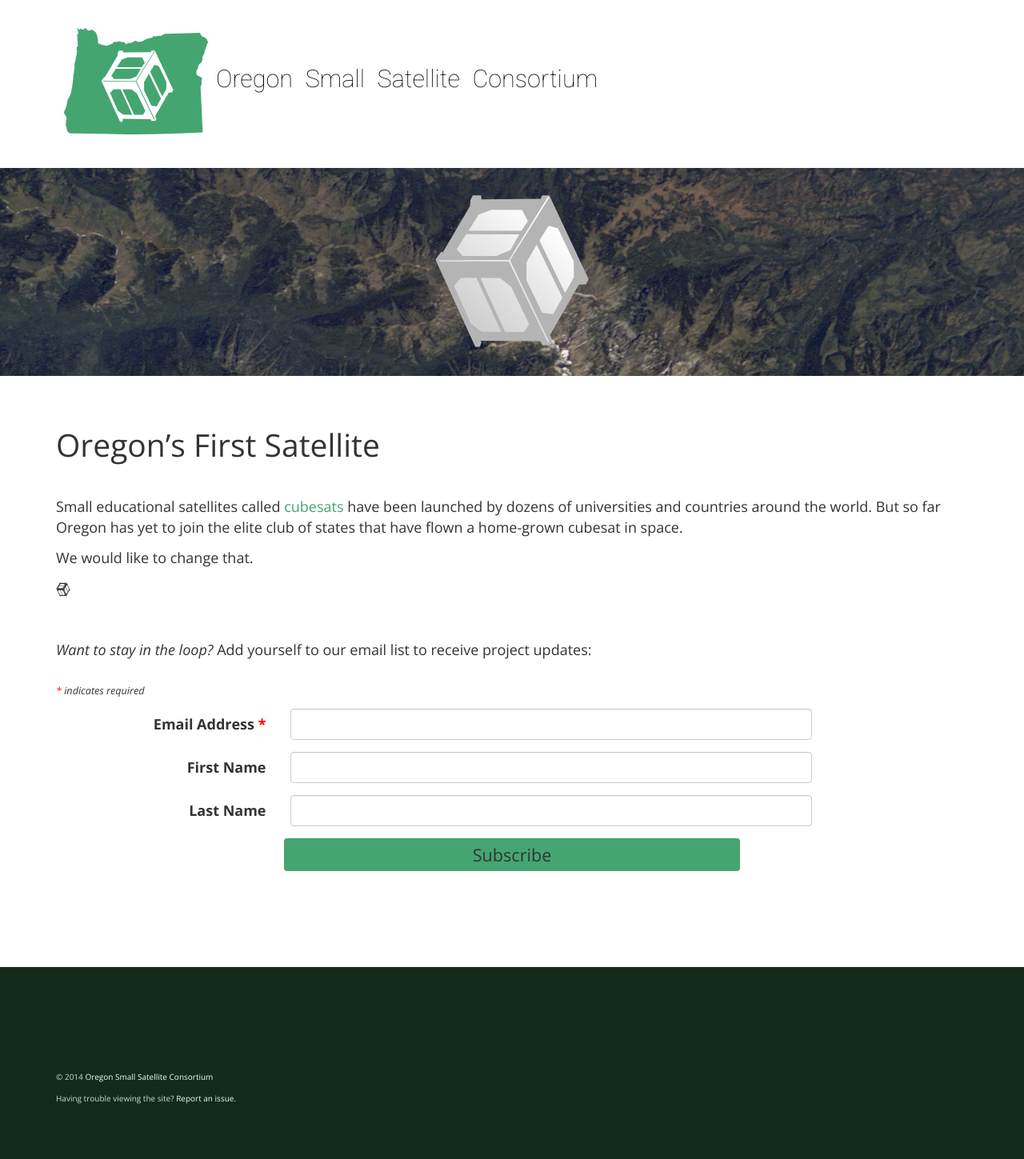
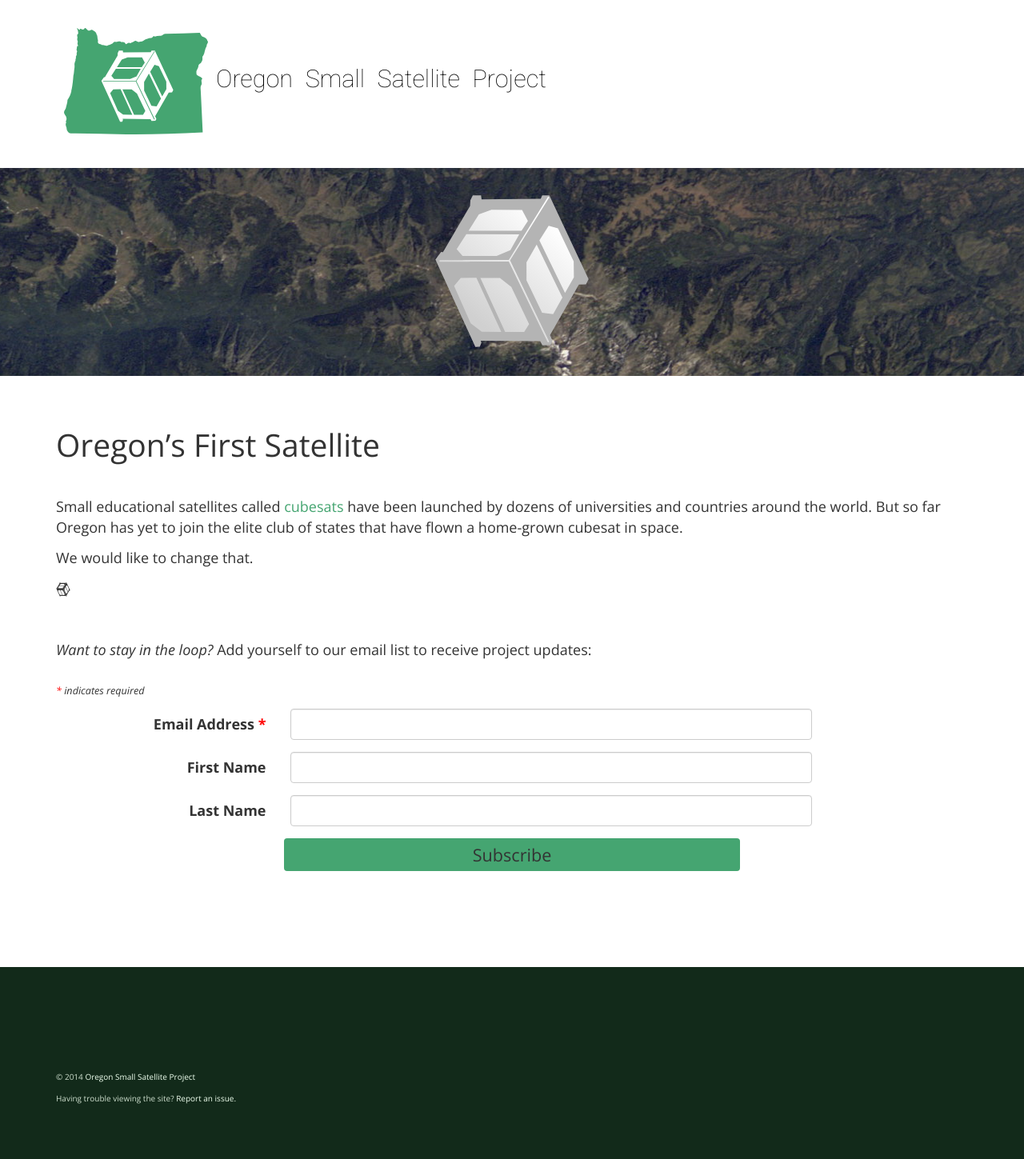
Before and after one commit to oresat/oresat.github.io, a Jekyll site: the page built from index.markdown, in a window 1280 px wide. Shown: the whole page at 80% size. Built offline with Jekyll 4.4.1, drawn with Linux system fonts in a browser that asks for light colours.

Commit message:
project instead of consortium

```diff
--- a/_layouts/base.html
+++ b/_layouts/base.html
@@ -18,7 +18,7 @@
 <body>
  <div class="wrapper">
   <div id="header-one">
-   <h1><img src="/assets/img/logo.svg" alt="logo">Oregon Small Satellite Consortium</h1>
+   <h1><img src="/assets/img/logo.svg" alt="logo">Oregon Small Satellite Project</h1>
   </div>
   <div id="header-two">
    <span class="sat"><img src="/assets/img/cubesat.svg" alt="[]"></span>
@@ -29,7 +29,7 @@
  </div>
  <div id="footer">
   <div id="info">
-   <p>&copy; {{ site.time | date: '%Y' }} <a href="http://oresat.org/">Oregon Small Satellite Consortium</a></p>
+   <p>&copy; {{ site.time | date: '%Y' }} <a href="http://oresat.org/">Oregon Small Satellite Project</a></p>
    <p>Having trouble viewing the site? <a href="https://github.com/oresat/oresat.github.io/issues">Report an issue.</a></p>
   </div>
  </div>
--- a/index.markdown
+++ b/index.markdown
@@ -1,6 +1,6 @@
 ---
 layout: base
-title: Oregon Small Satellite Consortium
+title: Oregon Small Satellite Project
 ---
 
 
```
